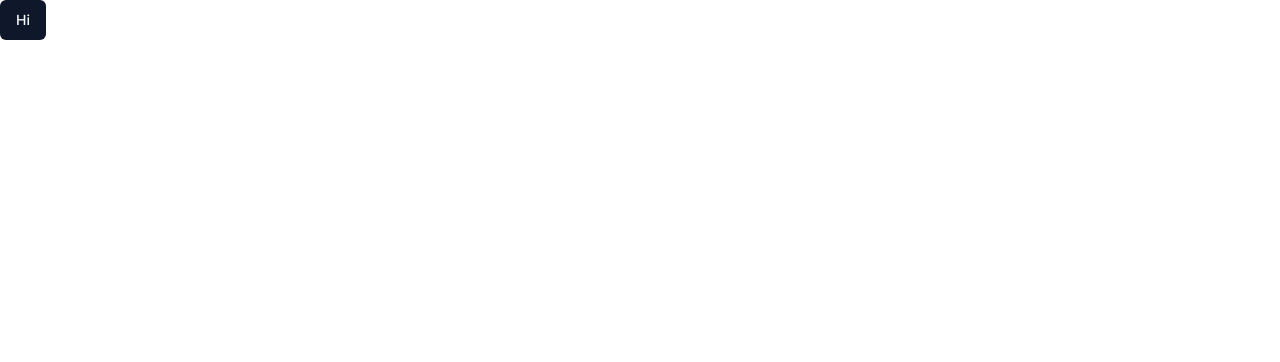
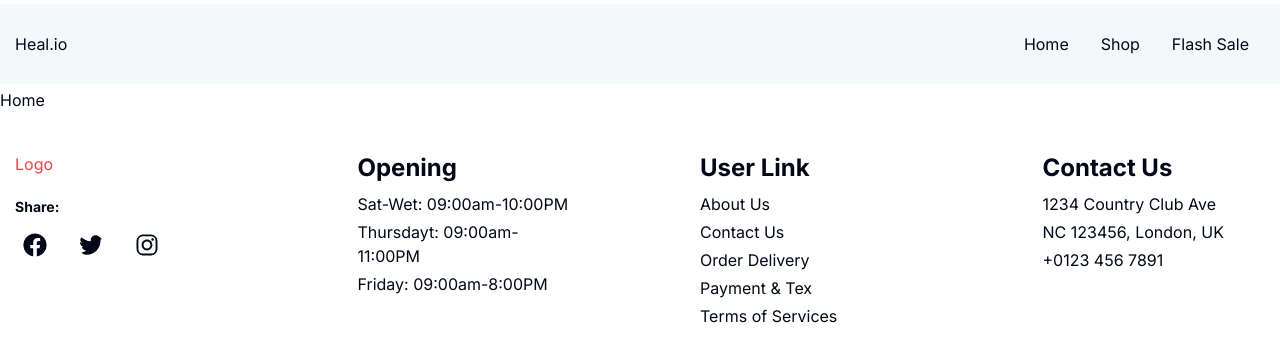
Before and after one commit to mahdimortuza/heal-io-client, a Next.js app: page / in a window 1280 px wide. Shown: the top 362 px of the page. Built offline with nearby package versions, Linux system fonts and the light colour scheme.

Commit message:
dashboard and main layout added

```diff
--- a/package.json
+++ b/package.json
@@ -17,6 +17,7 @@
     "next": "14.2.5",
     "react": "^18",
     "react-dom": "^18",
+    "react-icons": "^5.3.0",
     "tailwind-merge": "^2.5.2",
     "tailwindcss-animate": "^1.0.7"
   },
--- /dev/null
+++ b/src/app/(withCommonLayout)/layout.tsx
@@ -0,0 +1,18 @@
+"use client";
+import Footer from "@/components/ui/shared/Footer";
+import Navbar from "@/components/ui/shared/Navbar";
+import Link from "next/link";
+import { ReactNode } from "react";
+
+const CommonLayout = ({ children }: { children: ReactNode }) => {
+  return (
+    <>
+      <Navbar />
+
+      <div> {children}</div>
+      <Footer />
+    </>
+  );
+};
+
+export default CommonLayout;
--- /dev/null
+++ b/src/app/(withCommonLayout)/page.tsx
@@ -0,0 +1,5 @@
+const Home = () => {
+  return <div>Home</div>;
+};
+
+export default Home;
--- /dev/null
+++ b/src/app/(withDahsboardLayout)/dashboard/all-users/page.tsx
@@ -0,0 +1,5 @@
+const DashboardAllUsers = () => {
+  return <div>DashboardAllUsers</div>;
+};
+
+export default DashboardAllUsers;
--- /dev/null
+++ b/src/app/(withDahsboardLayout)/dashboard/layout.tsx
@@ -0,0 +1,9 @@
+"use client";
+
+import { ReactNode } from "react";
+
+const DashboardLayout = ({ children }: { children: ReactNode }) => {
+  return <div>{children}</div>;
+};
+
+export default DashboardLayout;
--- /dev/null
+++ b/src/app/(withDahsboardLayout)/dashboard/page.tsx
@@ -0,0 +1,11 @@
+"use client";
+
+const DashboardPage = () => {
+  return (
+    <div className="flex justify-center items-center h-[85vh]">
+      <h1>Hi</h1>
+    </div>
+  );
+};
+
+export default DashboardPage;
--- a/src/app/page.tsx
+++ /dev/null
@@ -1,9 +0,0 @@
-import { Button } from "@/components/ui/button";
-
-export default function Home() {
-  return (
-    <main className="">
-      <Button>Hi</Button>
-    </main>
-  );
-}
--- /dev/null
+++ b/src/assets/index.ts
@@ -0,0 +1,18 @@
+const assets = {
+  logos: {
+    logo: require("./logo/Logo.png"),
+  },
+  banners: {
+    banner1: require("./banner/banner1.png"),
+    banner2: require("./banner/banner2.png"),
+  },
+  categories: {
+    lobster: require("./categories/lobster.jpg"),
+    insects: require("./categories/scallops.jpg"),
+    slat: require("./categories/bass.jpg"),
+    sweet: require("./categories/salmon.jpg"),
+    smallBig: require("./categories/shapper.jpg"),
+    squid: require("./categories/trout.jpg"),
+  },
+};
+export default assets;
--- /dev/null
+++ b/src/components/ui/shared/Footer.tsx
@@ -0,0 +1,79 @@
+import Link from "next/link";
+import { FaFacebook, FaInstagram, FaTwitter } from "react-icons/fa";
+const Footer = () => {
+  return (
+    <footer className="h-full w-full max-w-[1300px] px-[15px] mx-auto py-10">
+      <div className="grid grid-cols-1 md:grid-cols-2  lg:grid-cols-4 place-content-center gap-[30px] lg:gap-[120px]">
+        {/* col-1  */}
+        <div>
+          <span className="text-red-500">
+            <h3>Logo</h3>
+          </span>
+          <h3 className="text-gray font-inter mt-5 text-[14px] font-bold">
+            Share:
+          </h3>
+          <div className="flex gap-4 mt-2">
+            <a href="/">
+              <FaFacebook className=" text-tangerine bg-light-tangerine rounded-full p-2 w-[40px] h-[40px]" />
+            </a>
+            <a href="/">
+              <FaTwitter className=" text-tangerine bg-light-tangerine rounded-full p-2 w-[40px] h-[40px]" />
+            </a>
+            <a href="/">
+              <FaInstagram className=" text-tangerine bg-light-tangerine rounded-full p-2 w-[40px] h-[40px]" />
+            </a>{" "}
+          </div>
+        </div>
+
+        {/* col-2  */}
+        <div>
+          <h3 className="text-2xl font-bold">Opening</h3>
+          <p className="text-gray font-inter mt-2 text-base">
+            Sat-Wet: 09:00am-10:00PM
+          </p>
+          <p className="text-gray font-inter mt-1 text-base">
+            {" "}
+            Thursdayt: 09:00am-11:00PM{" "}
+          </p>
+          <p className="text-gray font-inter mt-1 text-base">
+            Friday: 09:00am-8:00PM
+          </p>
+        </div>
+
+        {/* col-3  */}
+        <ul className="flex flex-col">
+          <h3 className="text-2xl font-bold"> User Link</h3>
+          <Link href="/" className="text-gray font-inter mt-2 text-base">
+            About Us
+          </Link>
+          <Link href="/" className="text-gray font-inter mt-1 text-base">
+            Contact Us
+          </Link>
+          <Link href="/" className="text-gray font-inter mt-1 text-base">
+            Order Delivery
+          </Link>
+          <Link href="/" className="text-gray font-inter mt-1 text-base">
+            Payment & Tex
+          </Link>
+          <Link href="/" className="text-gray font-inter mt-1 text-base">
+            Terms of Services
+          </Link>
+        </ul>
+
+        {/* col-4  */}
+        <div>
+          <h3 className="text-2xl font-bold">Contact Us </h3>
+          <p className="text-gray font-inter mt-2 text-base">
+            1234 Country Club Ave
+          </p>
+          <p className="text-gray font-inter mt-1 text-base">
+            NC 123456, London, UK
+          </p>
+          <p className="text-gray font-inter mt-1 text-base">+0123 456 7891</p>
+        </div>
+      </div>
+    </footer>
+  );
+};
+
+export default Footer;
--- /dev/null
+++ b/src/components/ui/shared/Navbar.tsx
@@ -0,0 +1,77 @@
+"use client";
+import Image from "next/image";
+import Link from "next/link";
+import { useRouter } from "next/navigation";
+import { useState } from "react";
+import { AiOutlineClose, AiOutlineMenu } from "react-icons/ai";
+
+const Navbar = () => {
+  const [nav, setNav] = useState(false);
+  const router = useRouter();
+
+  const handleNav = () => {
+    setNav(!nav);
+  };
+
+  return (
+    <header className="bg-[#F3F9FB] h-14 py-10 my-1">
+      <div className=" z-10 h-full w-full max-w-[1300px] px-[15px] mx-auto flex justify-between items-center sticky top-0">
+        {/* Logo */}
+        <Link href="/">
+          <h1>Heal.io</h1>
+        </Link>
+
+        {/* Desktop Navigation */}
+        <ul className="hidden md:flex">
+          <li className="px-2 py-1 hover:bg-red-500 rounded-sm m-2 cursor-pointer duration-300 hover:text-white">
+            <Link href="/">Home</Link>
+          </li>
+          <li className="px-2 py-1 hover:bg-red-500 rounded-sm m-2 cursor-pointer duration-300 hover:text-white">
+            <Link href="/products">Shop</Link>
+          </li>
+          <li className="px-2 py-1 hover:bg-red-500 rounded-sm m-2 cursor-pointer duration-300 hover:text-white">
+            <Link href="/flash-sale">Flash Sale</Link>
+          </li>
+        </ul>
+
+        {/* Mobile Navigation Icon */}
+        <div onClick={handleNav} className="block md:hidden">
+          {nav ? <AiOutlineClose size={20} /> : <AiOutlineMenu size={20} />}
+        </div>
+        {/* Mobile Navigation Menu */}
+        <ul
+          className={
+            nav
+              ? "fixed md:hidden left-0 top-0 w-[60%] h-full border-r border-r-gray-900 bg-[#F3F9FB] ease-in-out duration-500"
+              : "ease-in-out w-[60%] duration-500 fixed top-0 bottom-0 left-[-100%]"
+          }
+        >
+          {/* Mobile Logo */}
+          <Link href="/">
+            <h1>Heal.io</h1>
+          </Link>
+
+          {/* Mobile Navigation Items */}
+          {/*  */}
+          <li className="px-2 py-1 border-b rounded-sm hover:bg-red-500 duration-300 hover:text-white cursor-pointer border-gray-600">
+            <Link href="/">Home</Link>
+          </li>
+          <li className="px-2 py-1 border-b rounded-sm hover:bg-red-500 duration-300 hover:text-white cursor-pointer border-gray-600">
+            <Link href="/products">Shop</Link>
+          </li>
+          <li className="px-2 py-1 border-b rounded-sm hover:bg-red-500 duration-300 hover:text-white cursor-pointer border-gray-600">
+            <Link href="/flash-sale">Flash Sale</Link>
+          </li>
+          <li className="px-2 py-1 border-b rounded-sm hover:bg-red-500 duration-300 hover:text-white cursor-pointer border-gray-600">
+            <Link href="/dashboard">Dashboard</Link>
+          </li>
+          <li className="px-2 py-1 border-b rounded-sm hover:bg-red-500 duration-300 hover:text-white cursor-pointer border-gray-600">
+            <Link href="/login">Login</Link>
+          </li>
+        </ul>
+      </div>
+    </header>
+  );
+};
+
+export default Navbar;
```
Also changed, not shown: src/app/(withDahsboardLayout)/dashboard/all-products/page.tsx (added), 1 other file (tests, documents, lock files or other folders).
